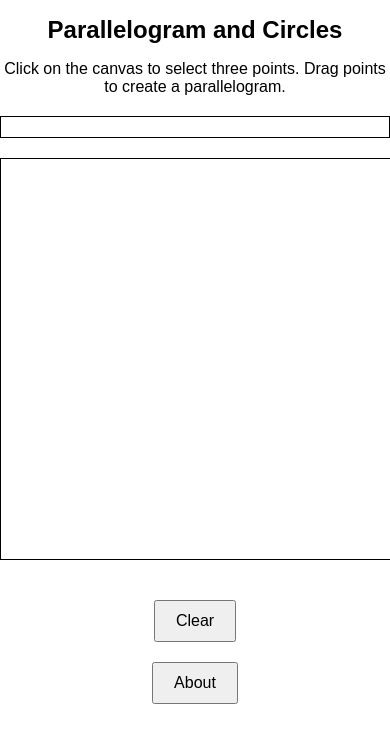
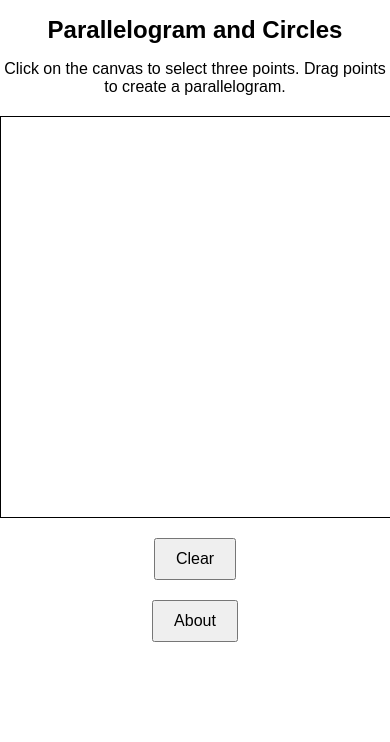
Before and after one commit to protiks/protiks.github.io, a plain HTML site: page index.html in a window 390 px wide. Shown: the top 742 px of the page. Drawn offline with Linux system fonts and the light colour scheme.

Commit message:
Update index.html

```diff
--- a/index.html
+++ b/index.html
@@ -8,15 +8,6 @@
             margin: 0;
             padding: 0;
             font-family: Arial, sans-serif;
-
-
-        }
-
-        #canvas-container {
-            display: flex;
-            flex-direction: row;
-            align-items: flex-start;
-            justify-content: flex-start;
         }
 
         canvas {
@@ -33,7 +24,7 @@
             left: 10px;
             background-color: white;
             padding: 10px;
-            border: 1px solid #000;
+
         }
 
         h1 {
@@ -90,28 +81,20 @@
             cursor: pointer;
         }
 
-        @media (max-width: 768px) {
-            #info {
-                position: static;
-                margin-top: 20px;
-            }
-        }
+
     </style>
 </head>
 
 <body>
     <h1>Parallelogram and Circles</h1>
     <p>Click on the canvas to select three points. Drag points to create a parallelogram.</p>
+    <canvas id="myCanvas" width="800" height="400"></canvas>
     <div id="info"></div>
-    <div id="canvas-container">
-        <canvas id="myCanvas" width="800" height="400"></canvas>
-    </div>
     <button onclick="clearCanvas()">Clear</button>
     <div id="aboutModal" class="modal">
         <div class="modal-content">
             <span class="close" onclick="closeAboutModal()">&times;</span>
             <h2>About</h2>
-            <ul>
                 <p>The app calculates the radius of an inscribed circle within the parallelogram. Based on the user
                     input which are 3 points selected on the canvas</p>
                 <p>The radius is calculated by finding the angle between two sides of the parallelogram and using
@@ -119,7 +102,6 @@
                 <p>The main calculation can be seen here</p>
                 <code>   function drawYellowCircle() {...}
             </code>
-            </ul>
 
             <p>Author: Protik</p>
         </div>
@@ -347,12 +329,10 @@
             }
 
             if (parallelogramVertices.length === 4) {
-                console.log(parallelogramVertices.length, 'HEREERERE')
                 const parallelogramArea = parallelogram_area
                 infoDiv.innerHTML += `Parallelogram Area: ${parallelogramArea.toFixed(2)} square units<br>`;
-
-                const circleRadius = calculateCircleRadius();
-                infoDiv.innerHTML += `Circle Radius: ${circleRadius.toFixed(2)} units<br>`;
+                const radius = circleRadius;
+                infoDiv.innerHTML += `Circle Radius: ${radius.toFixed(2)} units<br>`;
             }
         }
 
```
